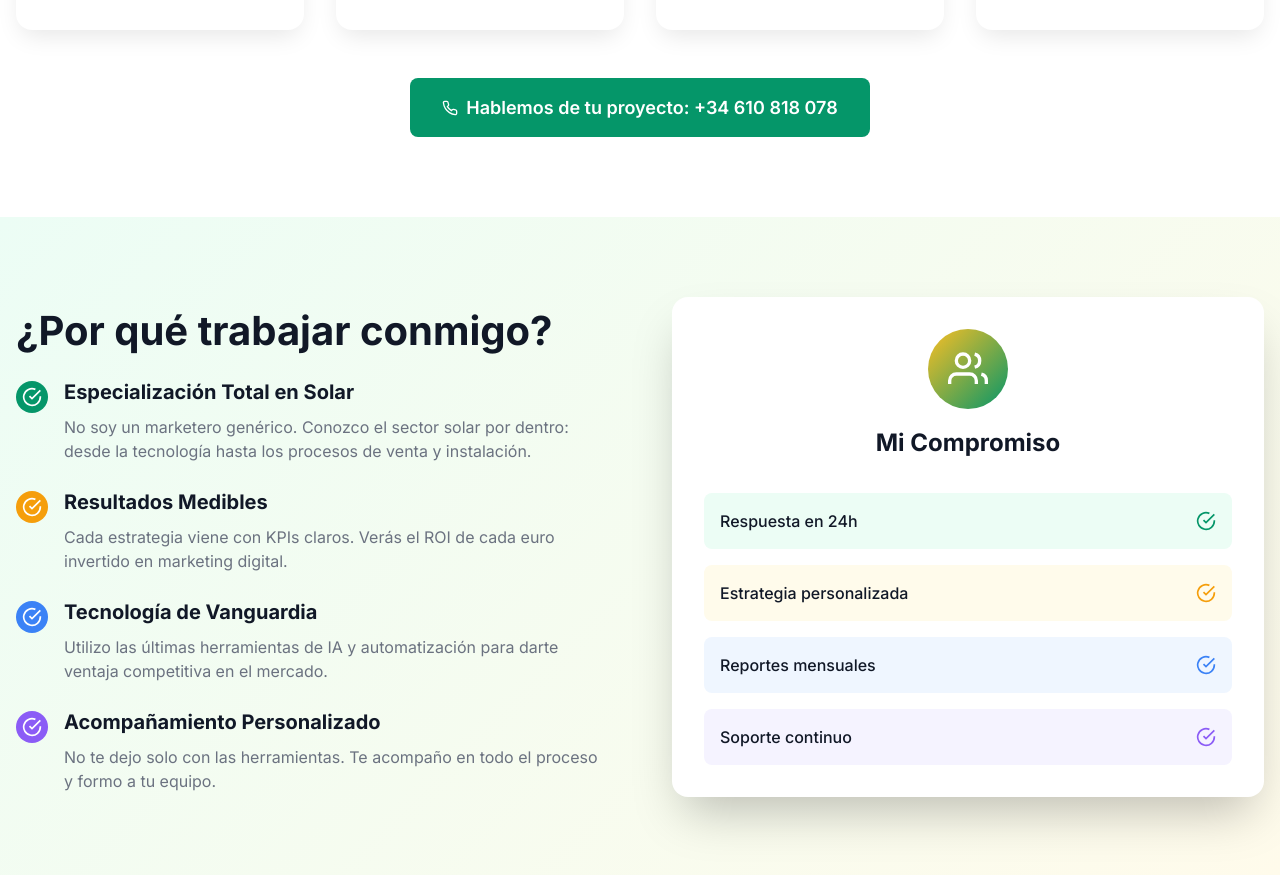
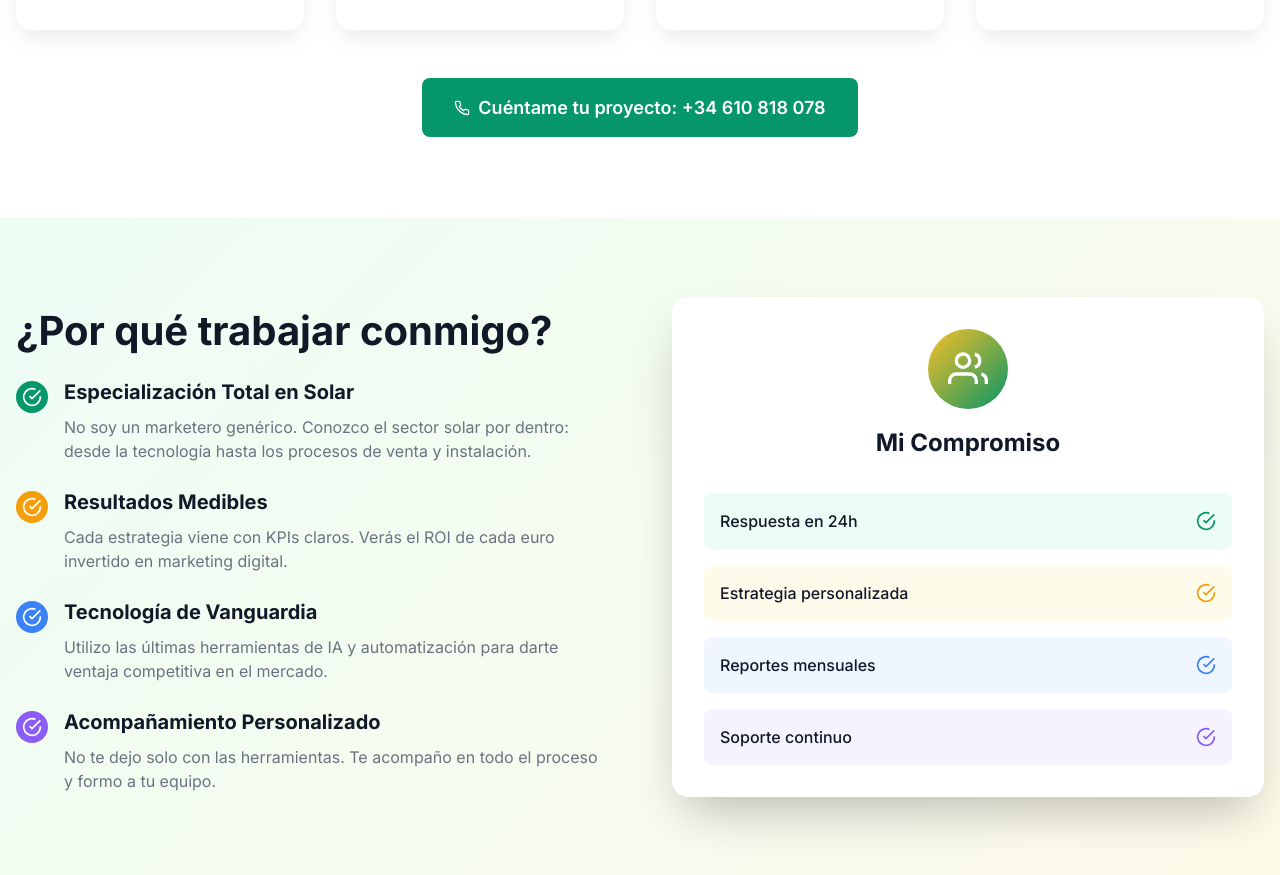
Before and after one commit to AntonioEspinosaMini/solvia_agency, a plain HTML site: page index.html in a window 1280 px wide. Shown: the part 1208-2083 px from the top of the page. Drawn offline with nearby package versions, Linux system fonts and the light colour scheme.

Commit message:
Change in text

```diff
--- a/index.html
+++ b/index.html
@@ -168,7 +168,7 @@
                     <svg class="icon" viewBox="0 0 24 24" fill="none" stroke="currentColor" stroke-width="2">
                         <path d="M22 16.92v3a2 2 0 0 1-2.18 2 19.79 19.79 0 0 1-8.63-3.07 19.5 19.5 0 0 1-6-6 19.79 19.79 0 0 1-3.07-8.67A2 2 0 0 1 4.11 2h3a2 2 0 0 1 2 1.72 12.84 12.84 0 0 0 .7 2.81 2 2 0 0 1-.45 2.11L8.09 9.91a16 16 0 0 0 6 6l1.27-1.27a2 2 0 0 1 2.11-.45 12.84 12.84 0 0 0 2.81.7A2 2 0 0 1 22 16.92z"/>
                     </svg>
-                    Hablemos de tu proyecto: +34 610 818 078
+                    Cuéntame tu proyecto: +34 610 818 078
                 </button>
             </div>
         </div>
```
